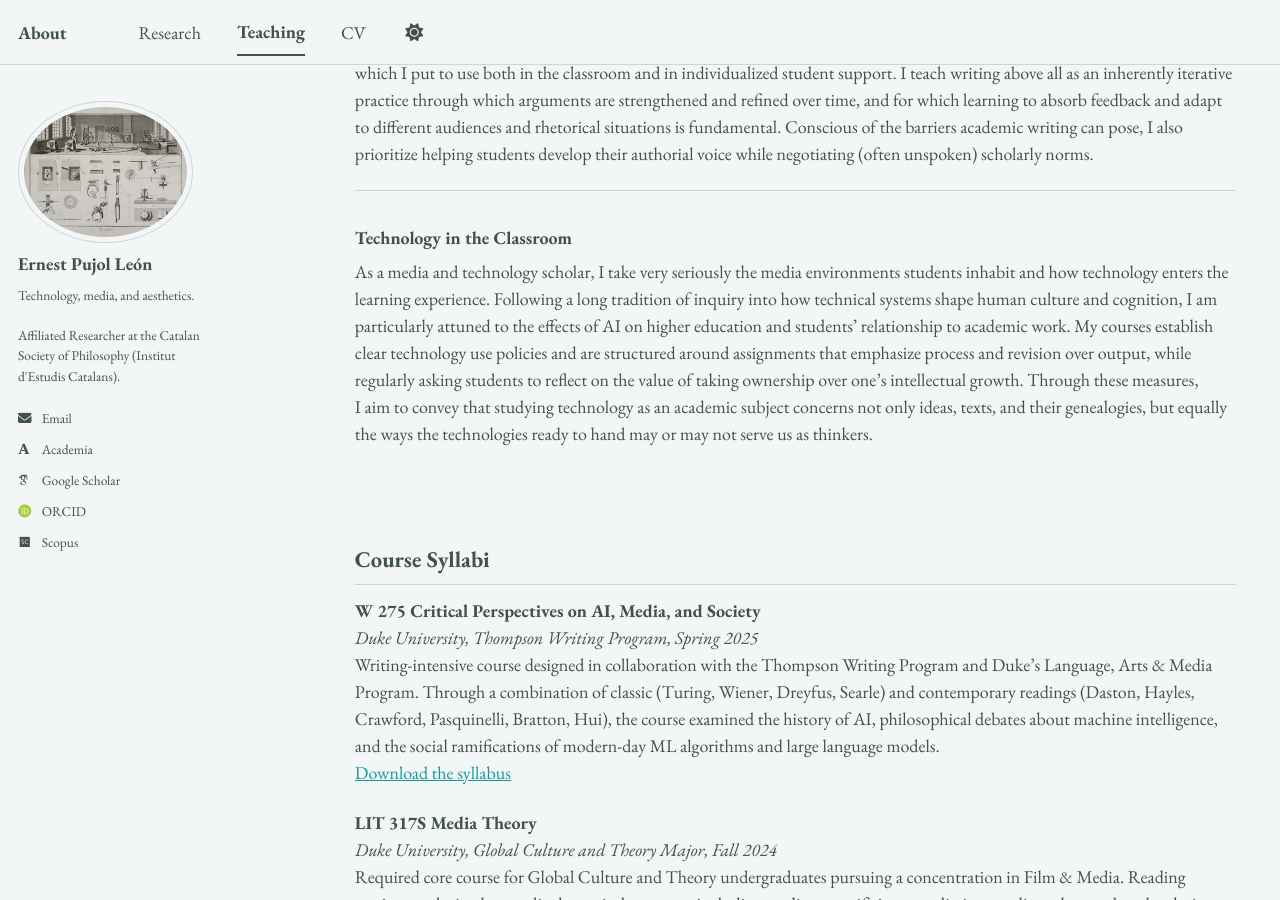
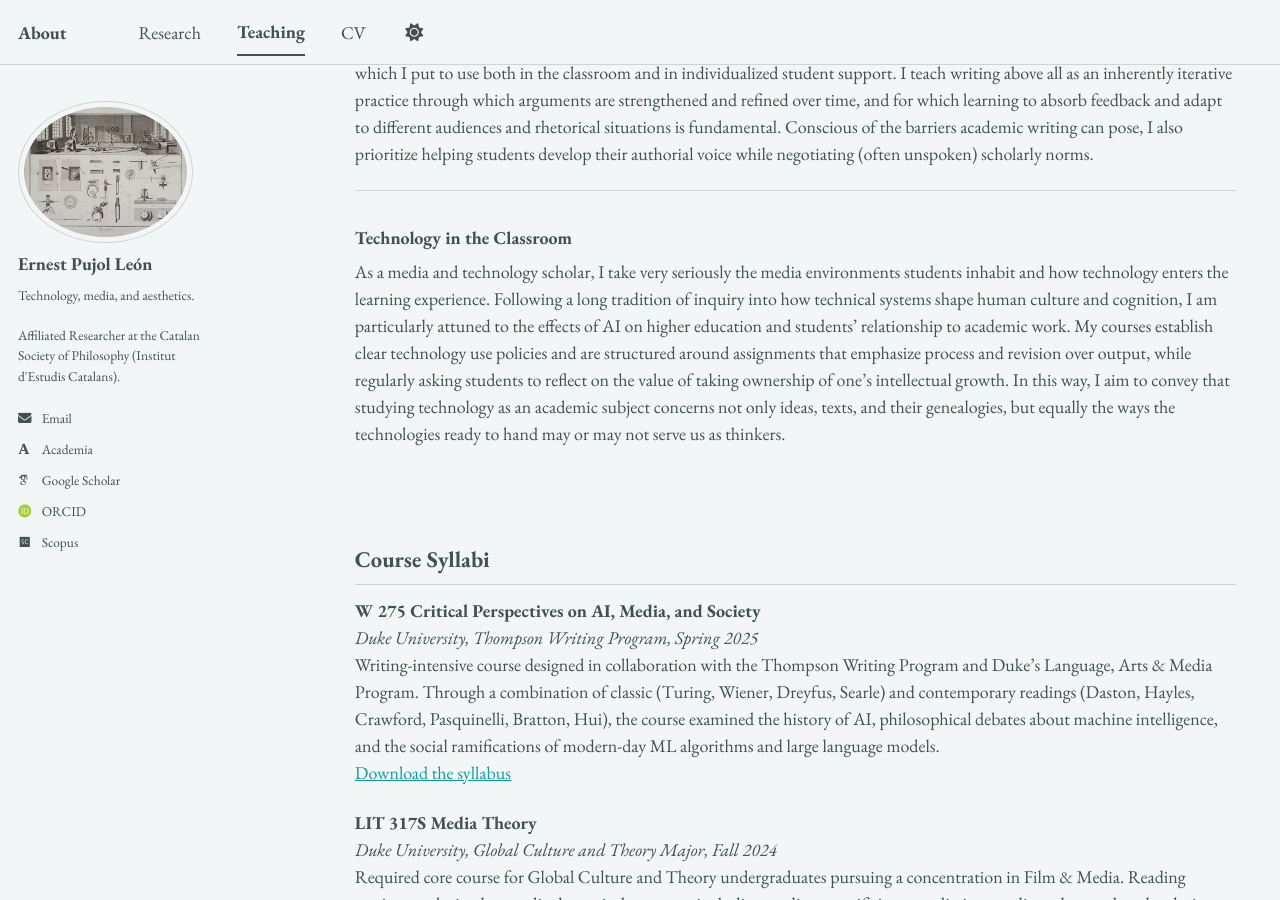
Before and after one commit to epujol90/epujol90.github.io, a Jekyll site: the page built from _pages/teaching.md, in a window 1280 px wide and 900 px high, scrolled down 813 px. Built offline with Jekyll 4.4.1, drawn with Linux system fonts in a browser that asks for light colours; some web fonts are replaced; a script bundle is joined from its source files by our own code; library files that are not in the unit come from our copies.

Commit message:
Update teaching.md

```diff
--- a/_pages/teaching.md
+++ b/_pages/teaching.md
@@ -21,7 +21,7 @@ Beyond traditional coursework, my teaching is deeply indebted to my writing cent
 ---
 
 ### Technology in the Classroom
-As a media and technology scholar, I&nbsp;take very seriously the media environments students inhabit and how technology enters the learning experience. Following a long tradition of inquiry into how technical systems shape human culture and cognition, I&nbsp;am particularly attuned to the effects of AI on higher education and students’ relationship to academic work. My courses establish clear technology use policies and are structured around assignments that emphasize process and revision over output, while regularly asking students to reflect on the value of taking ownership over one’s intellectual growth. Through these measures, I&nbsp;aim to convey that studying technology as an academic subject concerns not only ideas, texts, and their genealogies, but equally the ways the technologies ready to hand may or may not serve us as thinkers.
+As a media and technology scholar, I&nbsp;take very seriously the media environments students inhabit and how technology enters the learning experience. Following a long tradition of inquiry into how technical systems shape human culture and cognition, I&nbsp;am particularly attuned to the effects of AI on higher education and students’ relationship to academic work. My courses establish clear technology use policies and are structured around assignments that emphasize process and revision over output, while regularly asking students to reflect on the value of taking ownership of one’s intellectual growth. In this way, I&nbsp;aim to convey that studying technology as an academic subject concerns not only ideas, texts, and their genealogies, but equally the ways the technologies ready to hand may or may not serve us as thinkers.
 <br>
 <br>
 <br>
```
